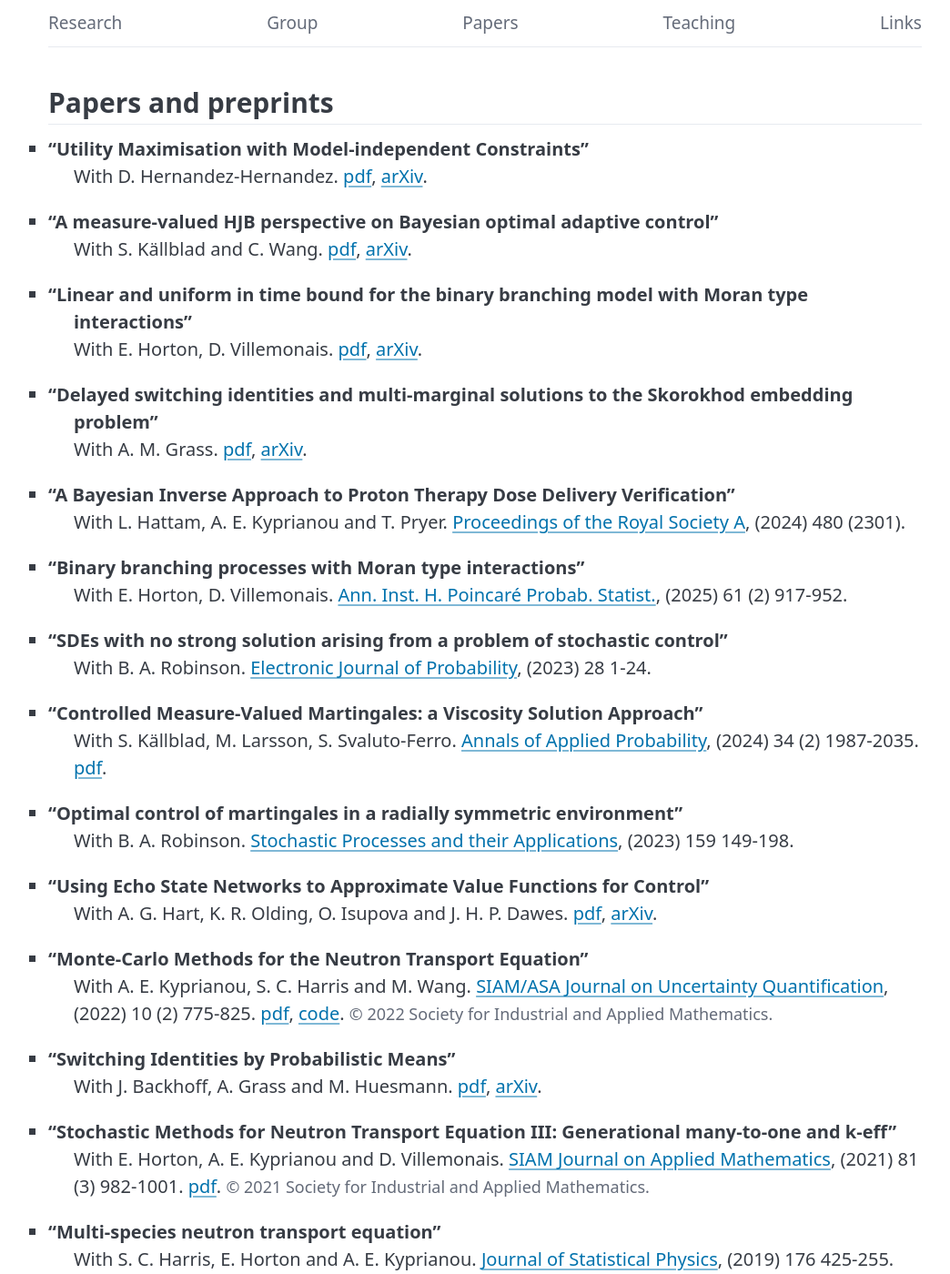
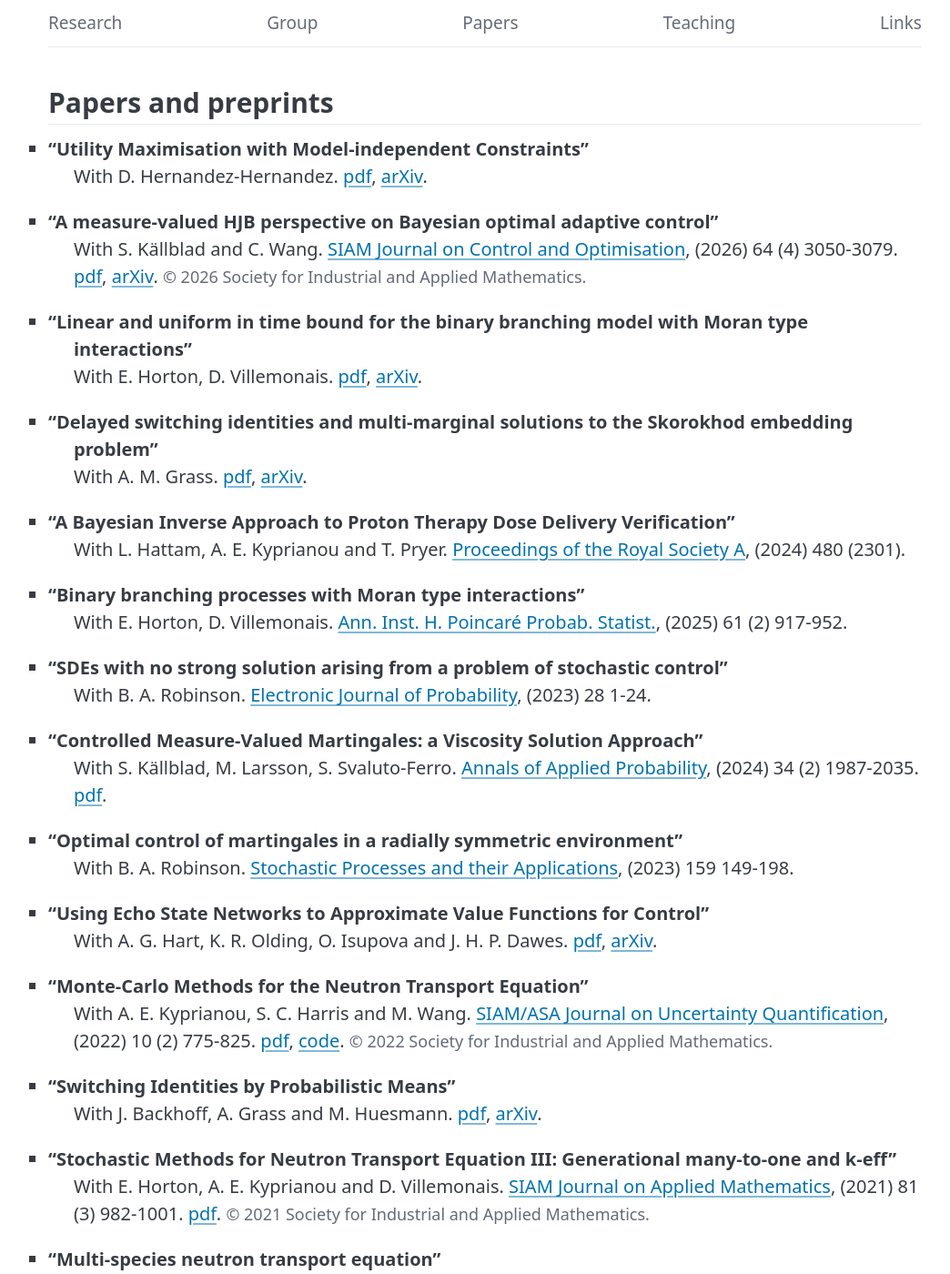
Before and after one commit to amgc500/amgc500.github.io, a Jekyll site: the page built from index.html, in a window 1280 px wide and 1400 px high, scrolled down 1188 px. Shown: the whole window at 91% size, without its empty margins (107-1151 px from the left). Built offline with Jekyll 4.4.1, drawn with Linux system fonts in a browser that asks for light colours; some of the changed text lies outside the part shown.

Commit message:
Updated references for papers

```diff
--- a/_data/papers.yml
+++ b/_data/papers.yml
@@ -38,6 +38,13 @@ papers:
 
   - title: "A measure-valued HJB perspective on Bayesian optimal adaptive control"
     authors: "With S. Källblad and C. Wang"
+    journal: "SIAM Journal on Control and Optimisation"
+    journal_url: "https://doi.org/10.1137/25M1735081"
+    year: 2026
+    volume: 64
+    issue: 4
+    pages: "3050-3079"
+    note: "&copy; 2026 Society for Industrial and Applied Mathematics."
     links:
       pdf: "/papers/Bayesian.pdf"
       arxiv: "https://arxiv.org/abs/2502.12957"
@@ -141,7 +148,7 @@ papers:
     journal_url: "https://rdcu.be/bBdat"
     year: 2019
     volume: 176
-    pages: "425-255"   # NB: pages read 425-255 on the old page -- looks like a typo; please check.
+    pages: "425-455"
 
   - title: "Measure-valued martingales and optimality of Bass-type solutions to the Skorokhod Embedding Problem"
     authors: "With M. Beiglböck, M. Huesmann and S. Källblad"
@@ -215,7 +222,7 @@ papers:
   - title: "The Root solution to the multi-marginal embedding problem: an optimal stopping and time-reversal approach"
     authors: "With J. Obłój and N. Touzi"
     journal: "Probability Theory and Related Fields"
-    journal_url: "http://www.springer.com/-/2/AWGMUoOupQeGZwRwur_4"   # NB: opaque Springer link, likely stale -- consider replacing with the DOI.
+    journal_url: "https://doi.org/10.1007/s00440-018-0833-1"
     open_access: true
     year: 2019
     volume: 173
@@ -321,7 +328,7 @@ papers:
   - title: "Robust pricing and hedging of double no-touch options"
     authors: "With J. Obłój"
     journal: "Finance and Stochastics"
-    journal_url: "http://www.springerlink.com/content/28mh56t520847771/"   # NB: springerlink.com is dead -- replace with the current link.springer.com DOI.
+    journal_url: "https://doi.org/10.1007/s00780-011-0154-z"
     year: 2011
     volume: 15
     issue: 3
```
Also changed, not shown: 1 other file.
